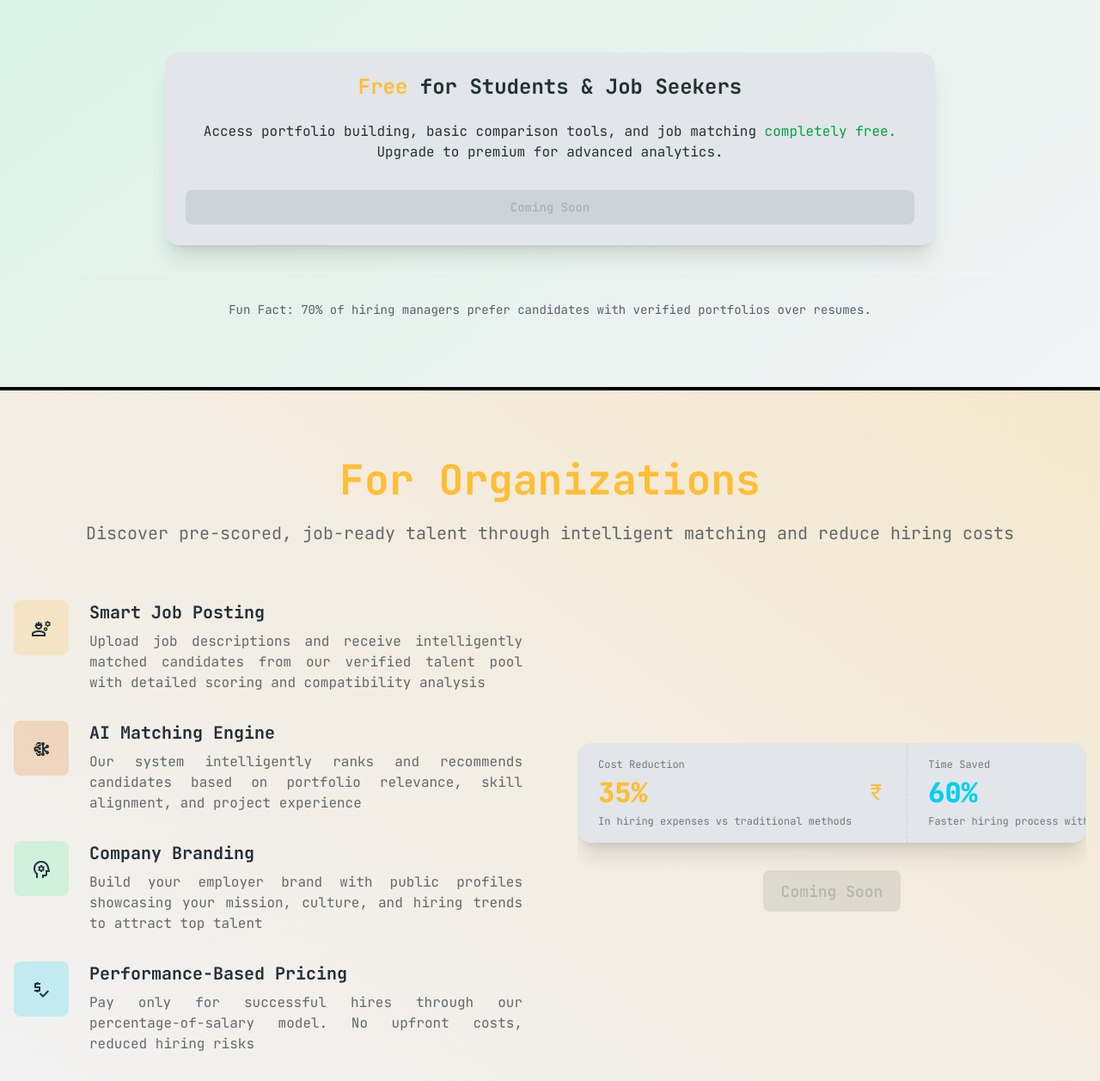
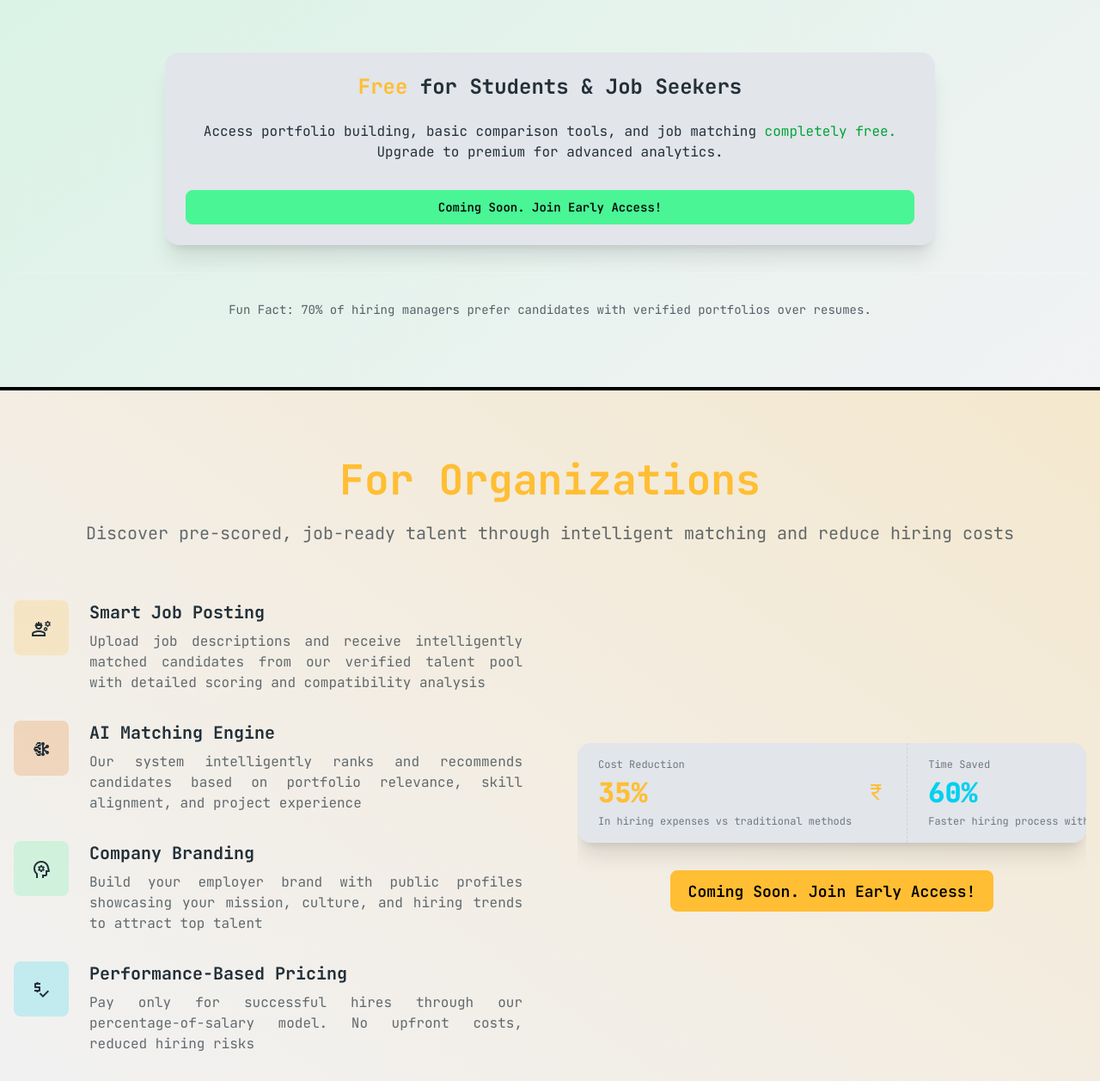
Before and after one commit to APOORV7G/pure-athera, a plain HTML site: page index.html in a window 1280 px wide. Shown: the part 2660-3917 px from the top of the page at 86% size. Drawn offline with nearby package versions, Linux system fonts and the light colour scheme.

Commit message:
Update index.html

```diff
--- a/index.html
+++ b/index.html
@@ -25,7 +25,8 @@
     <script src="https://cdn.jsdelivr.net/npm/gsap@3.13.0/dist/ScrollTrigger.min.js"></script>
     <script src="https://cdn.jsdelivr.net/npm/gsap@3.13.0/dist/ScrollSmoother.min.js"></script>
     <script src="https://cdn.jsdelivr.net/npm/gsap@3.13.0/dist/SplitText.min.js"></script>
-    <title>Home Page | Pure Athera</title>
+    <title>Portfolio‑Driven Recruitment Platform • Pure Athera</title>
+    <meta name="description" content="Verified portfolios, AI‑powered matching, transparent hiring. Join Pure Athera’s early access now!" />
 </head>
 
 <body>
@@ -363,9 +364,9 @@
                                 matching <span class=" text-success">completely free.</span>
                                 Upgrade to premium for advanced analytics.
                             </p>
-                            <button class="btn btn-disabled">
-                                Coming Soon
-                            </button>
+                            <a class="btn btn-accent" href="#interest-form">
+                                Coming Soon. Join Early Access!
+                            </a>
                         </div>
                     </div>
                 </div>
@@ -526,9 +527,9 @@
                         </div>
 
                         <div class="mt-8 text-center">
-                            <button class="btn btn-disabled btn-lg w-full sm:w-auto">
-                                Coming Soon
-                            </button>
+                            <a class="btn btn-primary btn-lg w-full sm:w-auto" href="#interest-form">
+                                Coming Soon. Join Early Access!
+                            </a>
                         </div>
                     </div>
                 </div>
```
